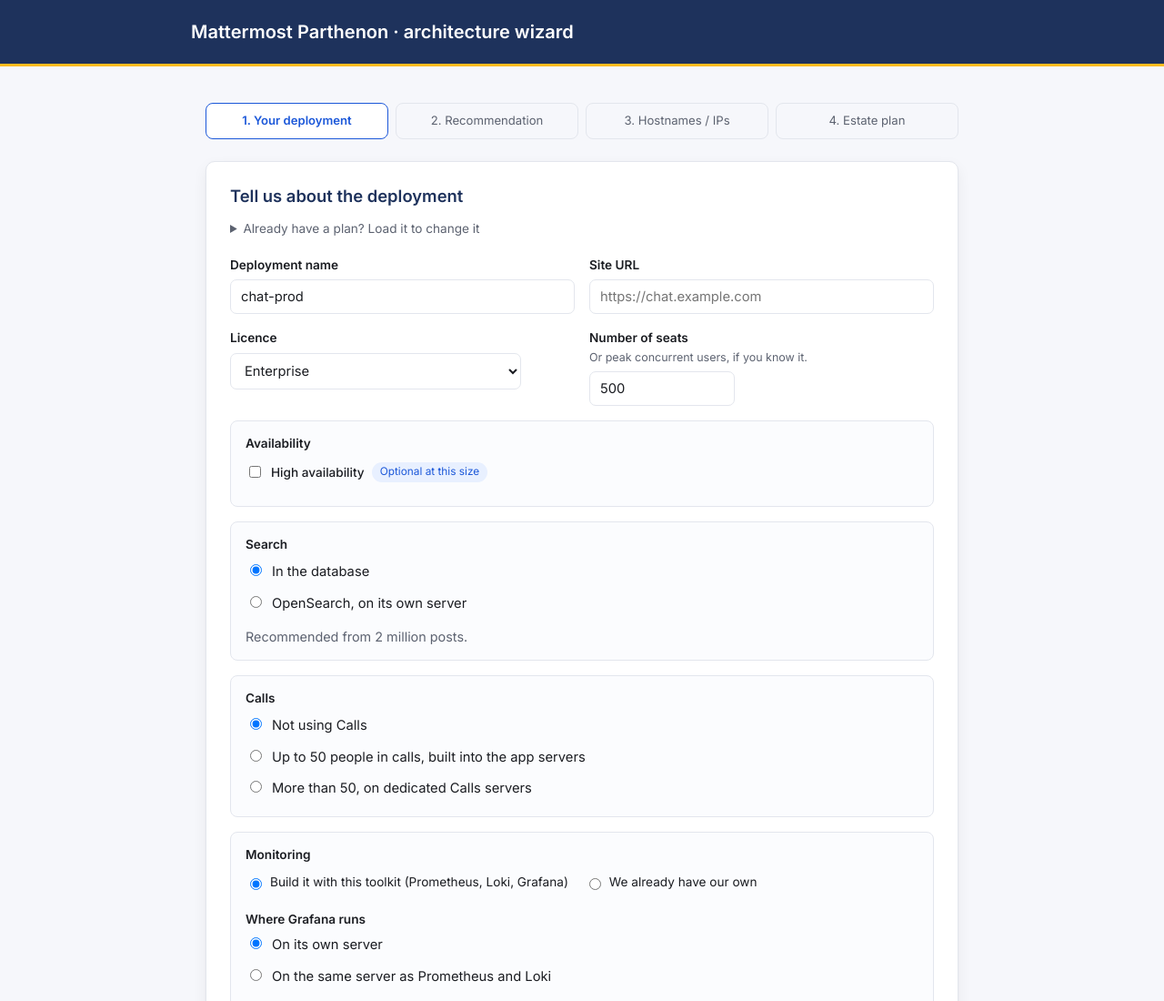
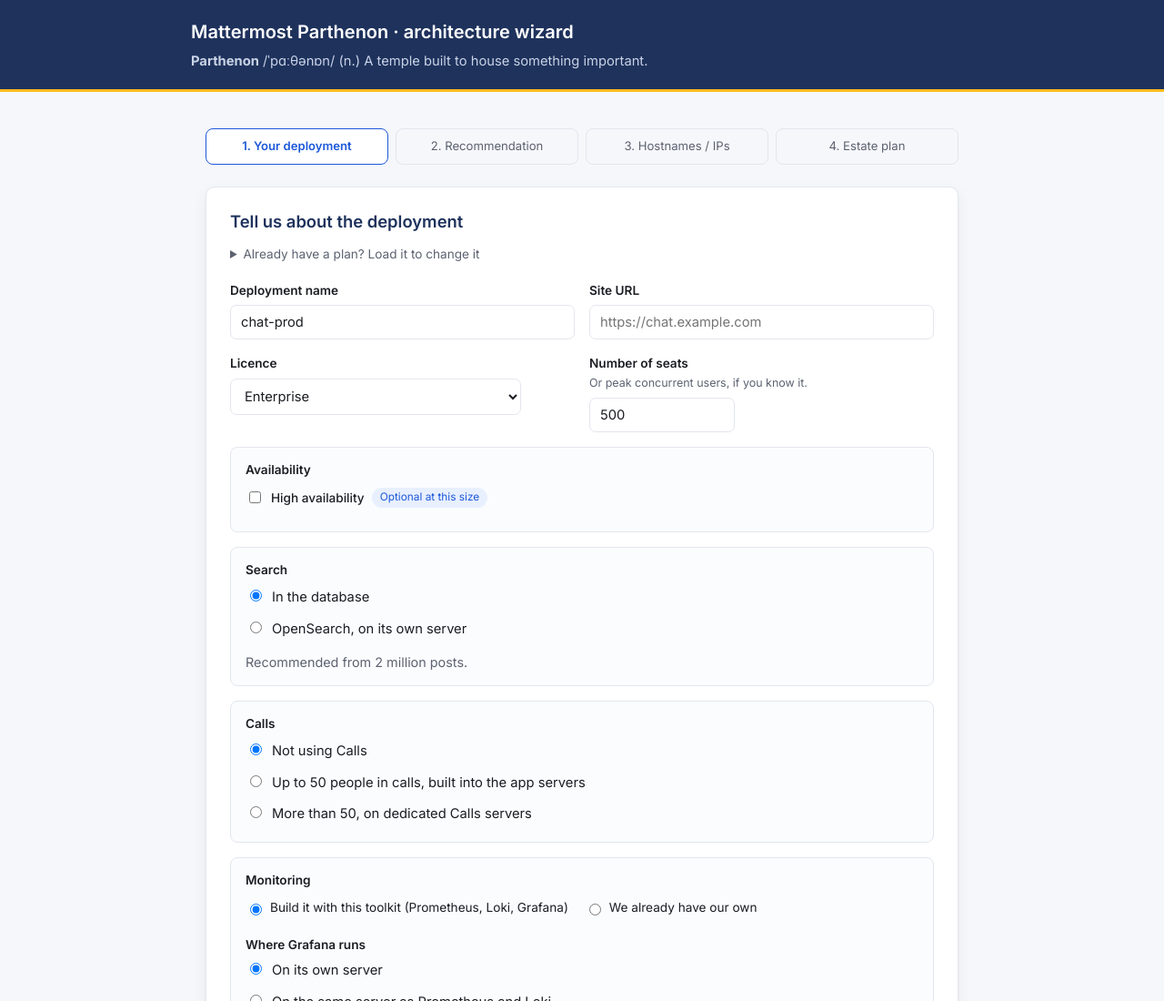
Before and after one commit to mm-tomreeve/implement, a plain HTML site: page wizard/index.html in a window 1280 px wide. Shown: the top 1100 px of the page at 91% size. Drawn offline with Linux system fonts and the light colour scheme.

Commit message:
Add the Parthenon definition to the README, installer help and wizard
Parthenon /ˈpɑːθənɒn/ (n.) A temple built to house something important.

It sits under the README title, in install.sh --help and under the wizard
heading. The installer's coloured banner stays as it was, since the line is
wider than the 64 columns it has.

Co-Authored-By: Claude Sonnet 5.5 <noreply@anthropic.com>

```diff
--- a/wizard/index.html
+++ b/wizard/index.html
@@ -12,6 +12,7 @@
 <body>
 <header class="banner">
   <h1>Mattermost Parthenon &middot; architecture wizard</h1>
+  <p><strong>Parthenon</strong> /ˈpɑːθənɒn/ (n.) A temple built to house something important.</p>
 </header>
 
 <main>
```
Also changed, not shown: 2 other files.
